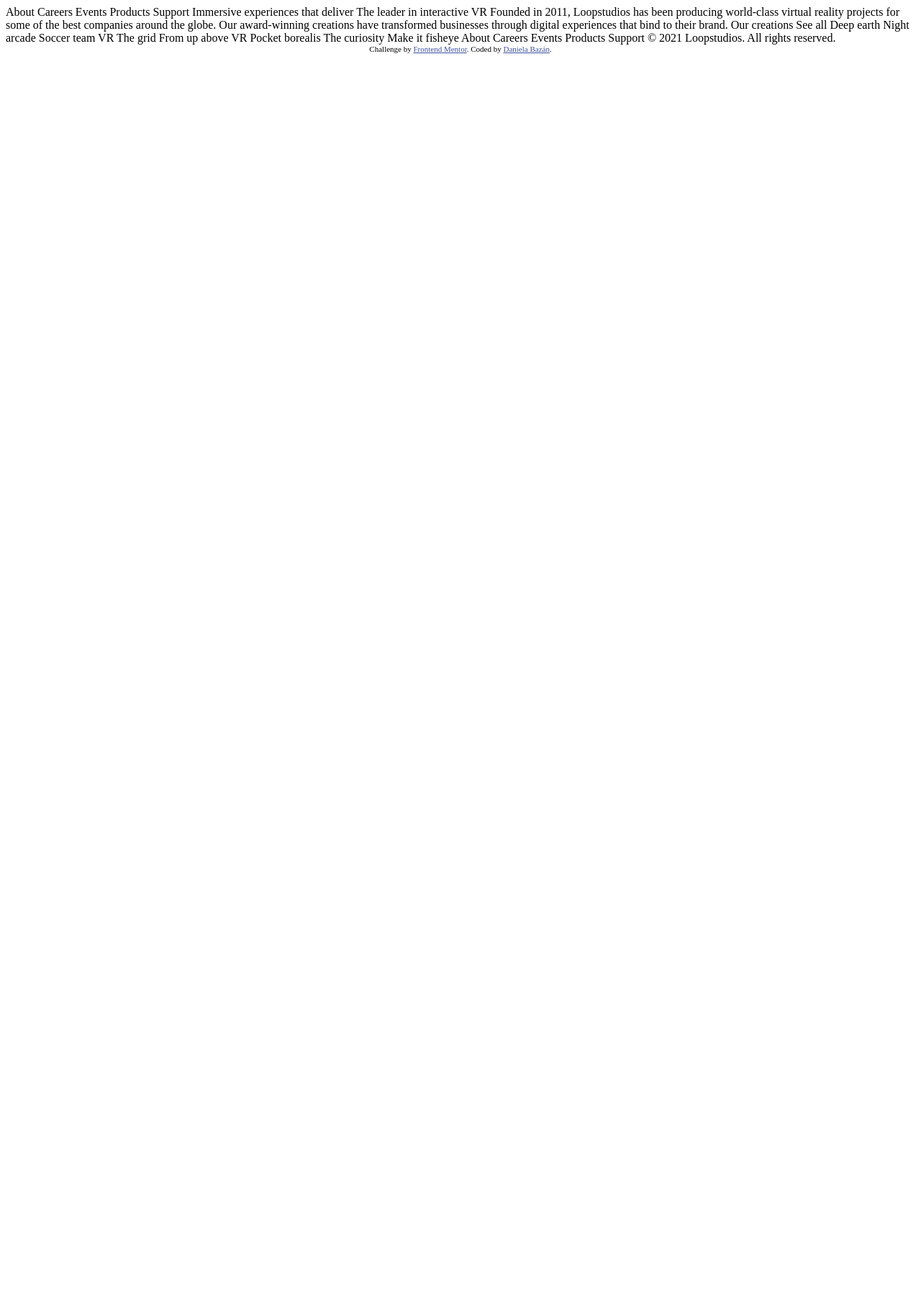
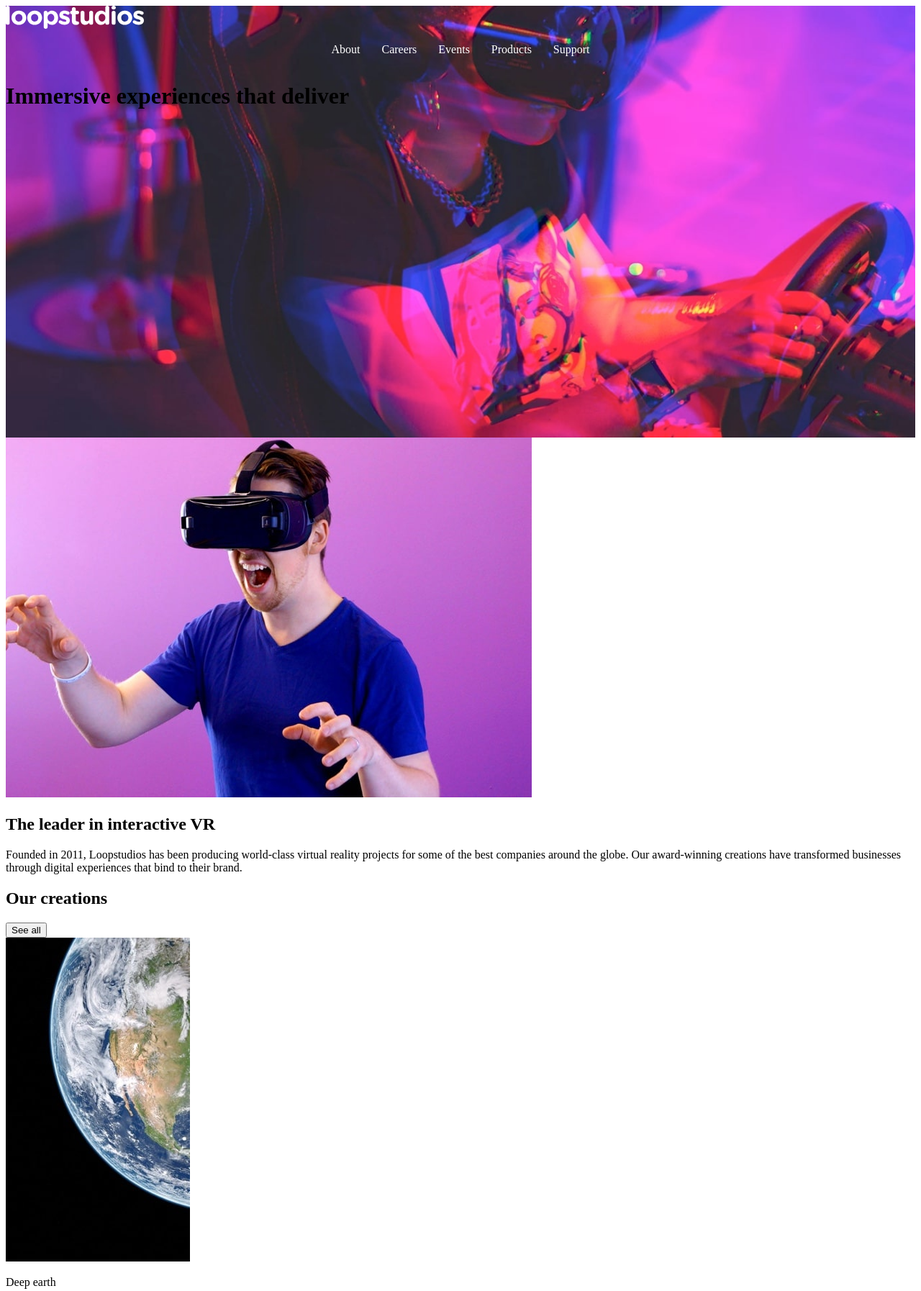
Before and after one commit to danielaebazan/loopstudios-landing-page-main, a plain HTML site: page index.html in a window 1280 px wide. Shown: the top 1794 px of the page at 72% size. Before the commit the page ends 800 px from the top, so only its background shows below. Drawn offline with Linux system fonts and the light colour scheme.

Commit message:
html base

```diff
--- a/index.html
+++ b/index.html
@@ -11,41 +11,110 @@
 
 </head>
 <body>
-  About
-  Careers
-  Events
-  Products
-  Support
 
-  Immersive experiences that deliver
+  <div class="header-section">
 
-  The leader in interactive VR
+    <div class="navigation">
+      <img src="./images/logo.svg" id="logo" alt="logo">
+      <nav class="menu">
+        <ul>
+          <li><a href="#">About</a></li>
+          <li><a href="#">Careers</a></li>
+          <li><a href="#">Events</a></li>
+          <li><a href="#">Products</a></li>
+          <li><a href="#">Support</a></li>
+        </ul>
+      </nav>
+    </div>
 
-  Founded in 2011, Loopstudios has been producing world-class virtual reality
-  projects for some of the best companies around the globe. Our award-winning
-  creations have transformed businesses through digital experiences that bind
-  to their brand.
+    <div class="header-title">
+      <h1>Immersive experiences that deliver</h1>
+    </div>
 
-  Our creations
+  </div>
 
-  See all
+  <div class="main-section">
 
-  Deep earth
-  Night arcade
-  Soccer team VR
-  The grid
-  From up above VR
-  Pocket borealis
-  The curiosity
-  Make it fisheye
+    <div class="main-content">
+      <img src="./images/desktop/image-interactive.jpg" id="interactive" alt="interactive">
+      <div class="main-text">
+        <h2>The leader in interactive VR</h2>
+        <p>Founded in 2011, Loopstudios has been producing world-class virtual reality
+        projects for some of the best companies around the globe. Our award-winning
+        creations have transformed businesses through digital experiences that bind
+        to their brand.</p>
+      </div>
+    </div>
 
-  About
-  Careers
-  Events
-  Products
-  Support
+    <div class="creations">
 
-  © 2021 Loopstudios. All rights reserved.
+      <h2>Our creations</h2>
+      <button>See all</button>
+
+      <div class="grid">
+        <div class="image-container">
+          <img src="./images/desktop/image-deep-earth.jpg" alt="deep-earth">
+          <p class="overlay-text">Deep earth</p>
+        </div>
+        <div class="image-container">
+          <img src="./images/desktop/image-night-arcade.jpg" alt="night-arcade">
+          <p class="overlay-text">Night arcade</p>
+        </div>
+        <div class="image-container">
+          <img src="./images/desktop/image-soccer-team.jpg" alt="soccer-team">
+          <p class="overlay-text">Soccer team VR</p>
+        </div>
+        <div class="image-container">
+          <img src="./images/desktop/image-grid.jpg" alt="grid">
+          <p class="overlay-text">The grid</p>
+        </div>
+        <div class="image-container">
+          <img src="./images/desktop/image-from-above.jpg" alt="from-above">
+          <p class="overlay-text">From up above VR</p>
+        </div>
+        <div class="image-container">
+          <img src="./images/desktop/image-pocket-borealis.jpg" alt="pocket-borealis">
+          <p class="overlay-text">Pocket borealis</p>
+        </div>
+        <div class="image-container">
+          <img src="./images/desktop/image-curiosity.jpg" alt="curiosity">
+          <p class="overlay-text">The curiosity</p>
+        </div>
+        <div class="image-container">
+          <img src="./images/desktop/image-fisheye.jpg" alt="fisheye">
+          <p class="overlay-text">Make it fisheye</p>
+        </div>
+      </div>
+
+    </div>
+  </div>
+
+  <div class="footer-section">
+
+      <img src="./images/logo.svg" alt="logo">
+
+      <nav class="menu-footer">
+        <ul>
+          <li><a href="#">About</a></li>
+          <li><a href="#">Careers</a></li>
+          <li><a href="#">Events</a></li>
+          <li><a href="#">Products</a></li>
+          <li><a href="#">Support</a></li>
+        </ul>
+      </nav>
+
+      <div class="social-links">
+        <a href="https://facebook.com" target="_blank"><img src="./images/icon-facebook.svg" alt="Facebook"></a>
+        <a href="https://twitter.com" target="_blank"><img src="./images/icon-twitter.svg" alt="Twitter"></a>
+        <a href="https://pinterest.com" target="_blank"><img src="./images/icon-pinterest.svg" alt="Pinterest"></a>
+        <a href="https://instagram.com" target="_blank"><img src="./images/icon-instagram.svg" alt="Instagram"></a>
+      </div>
+
+      <footer>
+        <p>&copy; 2021 Loopstudios. All rights reserved.</p>
+      </footer>
+
+  </div>
 
   <div class="attribution">
     Challenge by <a href="https://www.frontendmentor.io?ref=challenge" target="_blank">Frontend Mentor</a>.
--- a/style.css
+++ b/style.css
@@ -6,3 +6,30 @@
    .attribution a {
        color: hsl(228, 45%, 44%);
    }
+
+   .header-section {
+    background-image: url(./images/desktop/image-hero.jpg);
+    background-size:cover;
+    height: 600px;
+   }
+
+   .menu {
+       display: flex;
+       justify-content: center;
+       align-items: center;
+   }
+
+   .menu ul {
+       list-style: none;
+       padding: 0;
+       display: flex;
+   }
+
+   .menu li {
+       margin: 0 15px;
+   }
+
+   .menu a {
+       text-decoration: none;
+       color: white;
+   }
```
